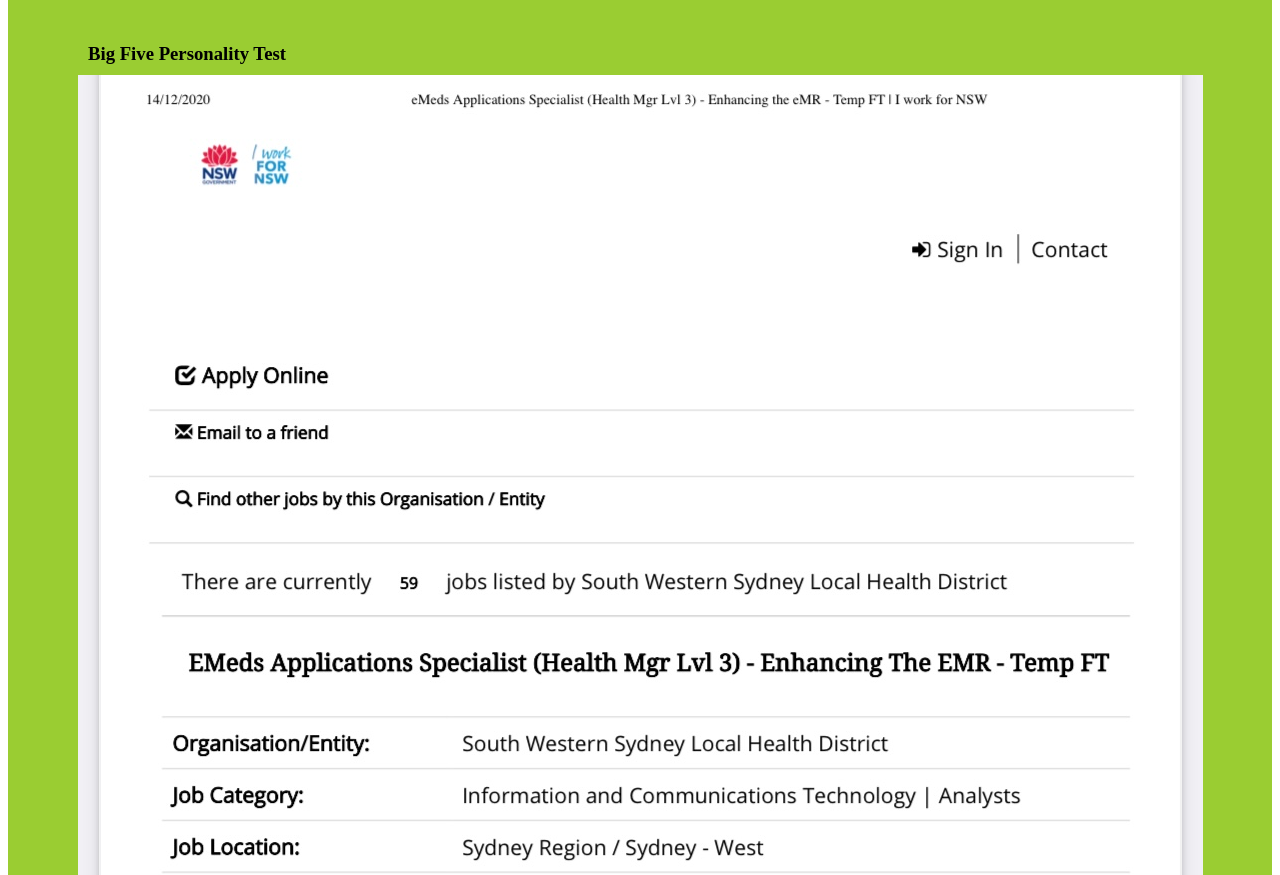
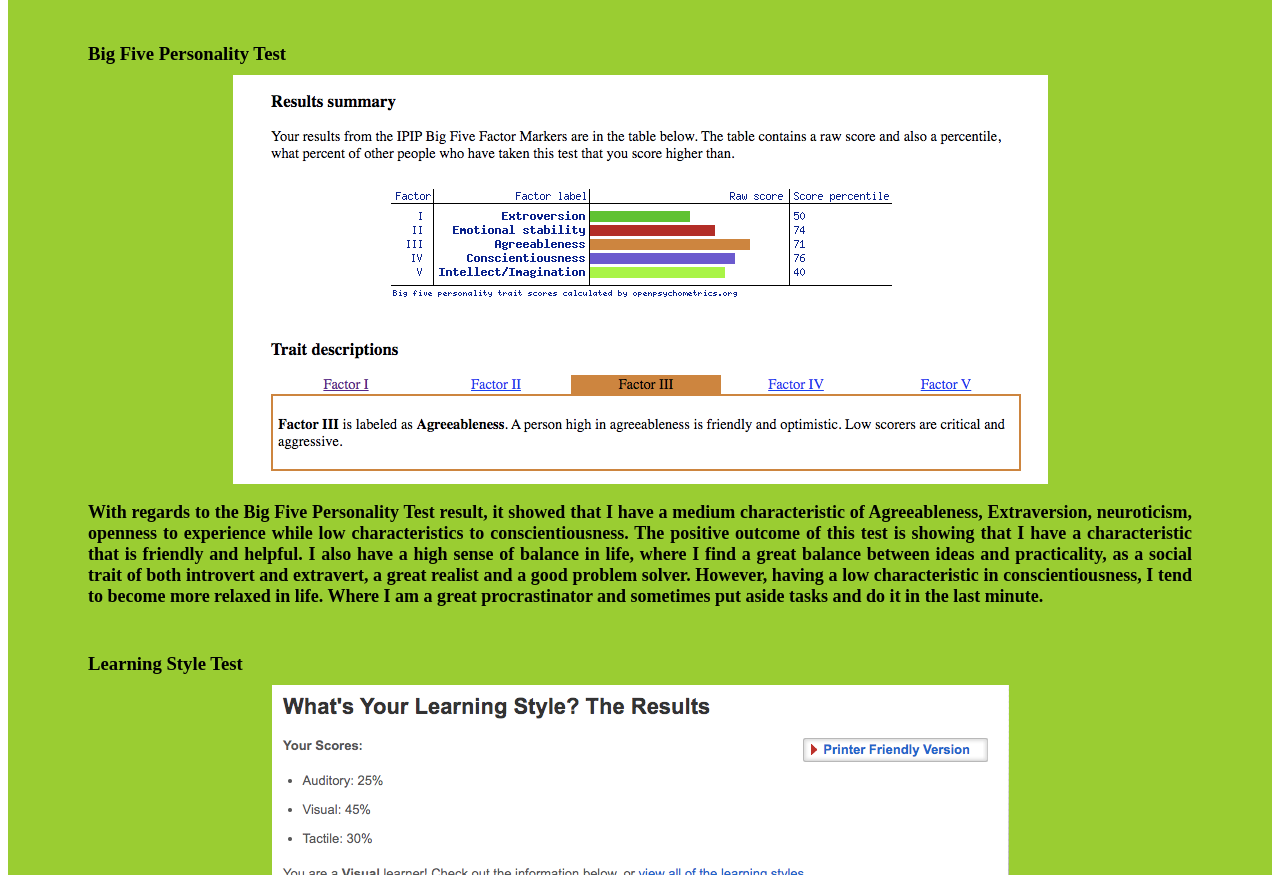
Before and after one commit to FarrahPillos/Assessment-1-My-Profile-, a plain HTML site: page index.html in a window 1280 px wide. Shown: the part 5871-6746 px from the top of the page. Drawn offline with Linux system fonts and the light colour scheme.

Commit message:
big five photo change add

```diff
--- a/index.html
+++ b/index.html
@@ -213,7 +213,7 @@
 
 	<h3><b>Big Five Personality Test</b></h3>
 
-<img src="https://github.com/FarrahPillos/Assessment-1-My-Profile-/blob/main/IMG_9072.jpg?raw=true" alt=“big five personality result” class=“centre”>
+<img src="https://github.com/FarrahPillos/Assessment-1-My-Profile-/blob/main/Big%20five%20personality%20test%20result.png?raw=true" alt=“big five personality result” class=“centre”>
 	<p>With regards to the Big Five Personality Test result, it showed that I have a medium characteristic of Agreeableness, Extraversion, neuroticism, openness to experience while low characteristics to conscientiousness. The positive outcome of this test is showing that I have a characteristic that is friendly and helpful. I also have a high sense of balance in life, where I find a great balance between ideas and practicality, as a social trait of both introvert and extravert, a great realist and a good problem solver. However, having a low characteristic in conscientiousness, I tend to become more relaxed in life. Where I am a great procrastinator and sometimes put aside tasks and do it in the last minute. </p><br/>
 
 	<h3><b>Learning Style Test</b></h3>
```
